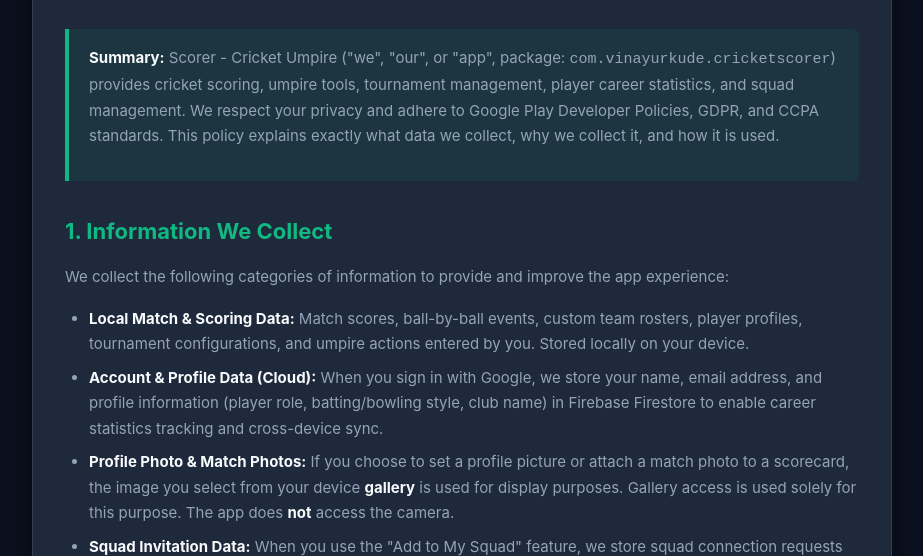
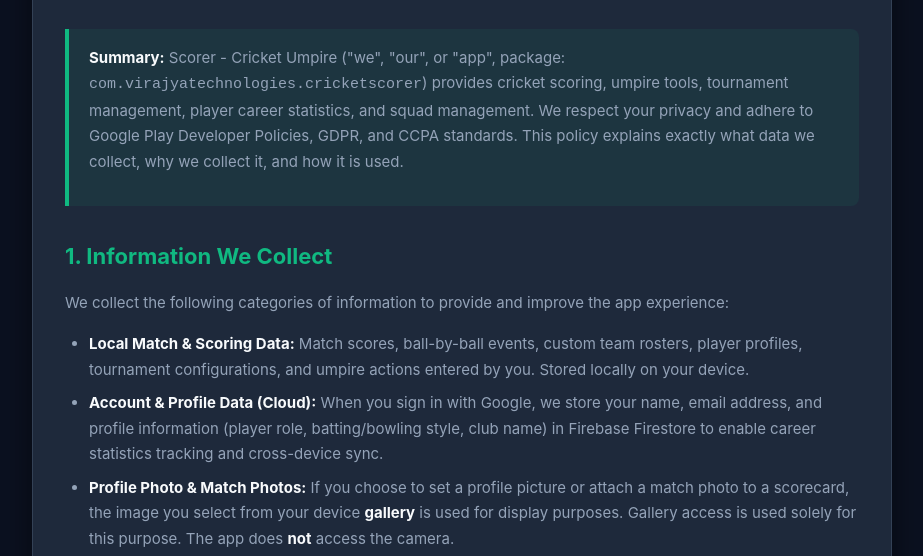
Before and after one commit to vinayurkude/privacy-policy, a plain HTML site: page index.html in a window 1280 px wide. Shown: the part 230-786 px from the top of the page, without its empty margins (178-1101 px from the left). Drawn offline with Linux system fonts and the light colour scheme.

Commit message:
Update index.html

```diff
--- a/index.html
+++ b/index.html
@@ -176,7 +176,7 @@
     </div>
 
     <div class="highlight-box">
-        <p><strong>Summary:</strong> Scorer - Cricket Umpire ("we", "our", or "app", package: <code>com.vinayurkude.cricketscorer</code>) provides cricket scoring, umpire tools, tournament management, player career statistics, and squad management. We respect your privacy and adhere to Google Play Developer Policies, GDPR, and CCPA standards. This policy explains exactly what data we collect, why we collect it, and how it is used.</p>
+        <p><strong>Summary:</strong> Scorer - Cricket Umpire ("we", "our", or "app", package: <code>com.virajyatechnologies.cricketscorer</code>) provides cricket scoring, umpire tools, tournament management, player career statistics, and squad management. We respect your privacy and adhere to Google Play Developer Policies, GDPR, and CCPA standards. This policy explains exactly what data we collect, why we collect it, and how it is used.</p>
     </div>
 
     <h2>1. Information We Collect</h2>
@@ -336,7 +336,7 @@
         <li><strong>Developer:</strong> Vinay Urkude</li>
         <li><strong>Email:</strong> <a href="mailto:vinay.urkude@gmail.com">vinay.urkude@gmail.com</a></li>
         <li><strong>App Name:</strong> Scorer - Cricket Umpire</li>
-        <li><strong>Package Name:</strong> <code>com.vinayurkude.cricketscorer</code></li>
+        <li><strong>Package Name:</strong> <code>com.virajyatechnologies.cricketscorer</code></li>
         <li><strong>Privacy Policy URL:</strong> <a href="https://vinayurkude.github.io/privacy-policy/index.html" target="_blank" rel="noopener">https://vinayurkude.github.io/privacy-policy/index.html</a></li>
     </ul>
 
```
